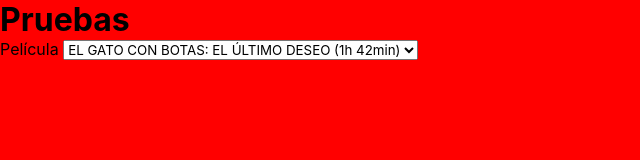
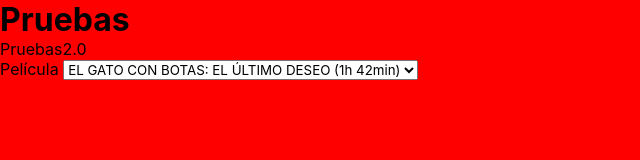
Before and after one commit to InvitameMaritooooo/ProjectX-1, a plain HTML site: page index.html in a window 1280 px wide. Shown: the whole page, without its empty margins (0-640 px from the left). Drawn offline with Linux system fonts and the light colour scheme; a web font is replaced by a local one.

Commit message:
CambiosCosmin

```diff
--- a/index.html
+++ b/index.html
@@ -24,6 +24,7 @@
 
     <!-- ZONA DE PRUEBAS -->
     <h1>Pruebas</h1>
+    <h>Pruebas2.0</h>
     <div class="butacas-totales">
         <label>Película</label>
         <select id="pelicula">
```
